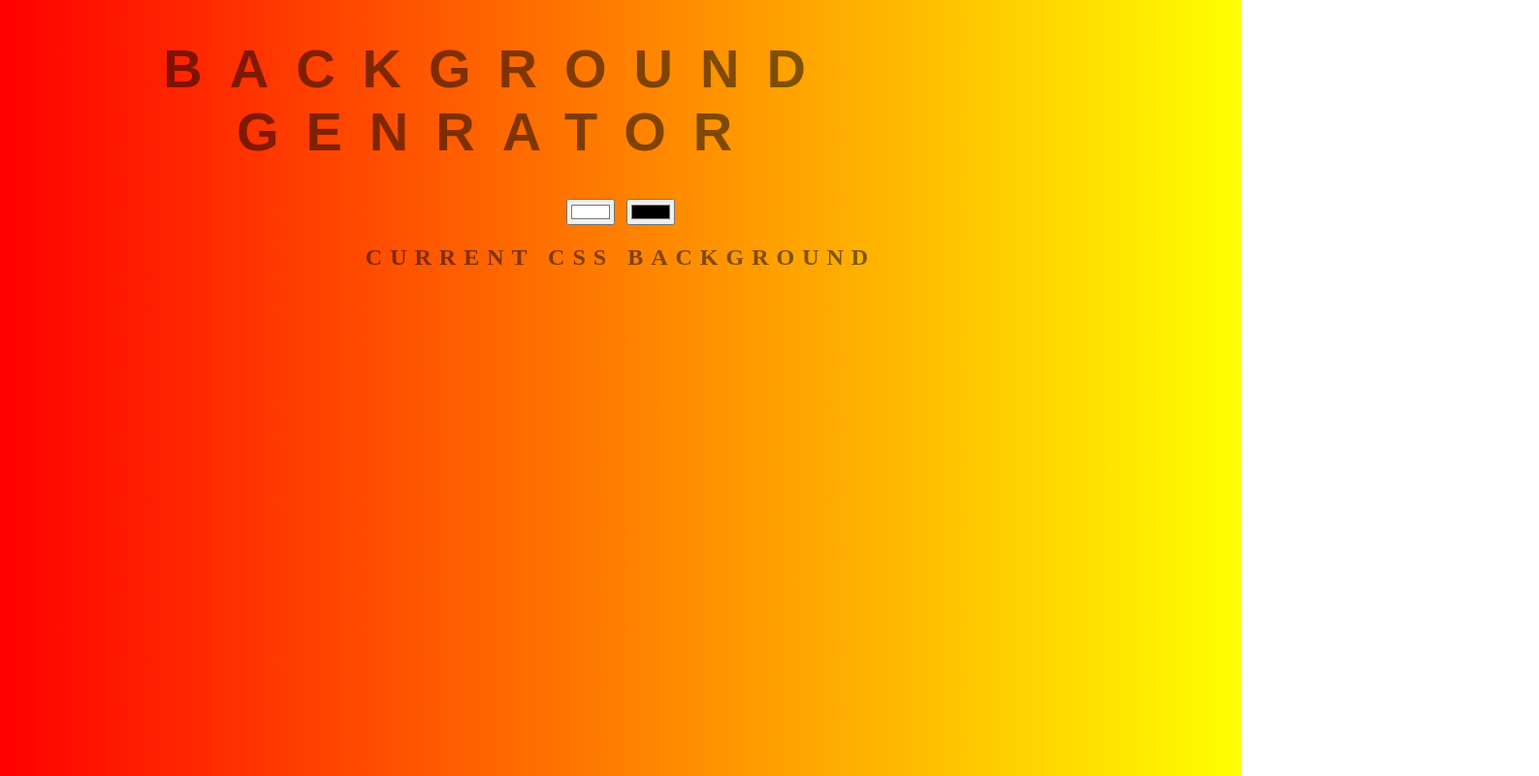
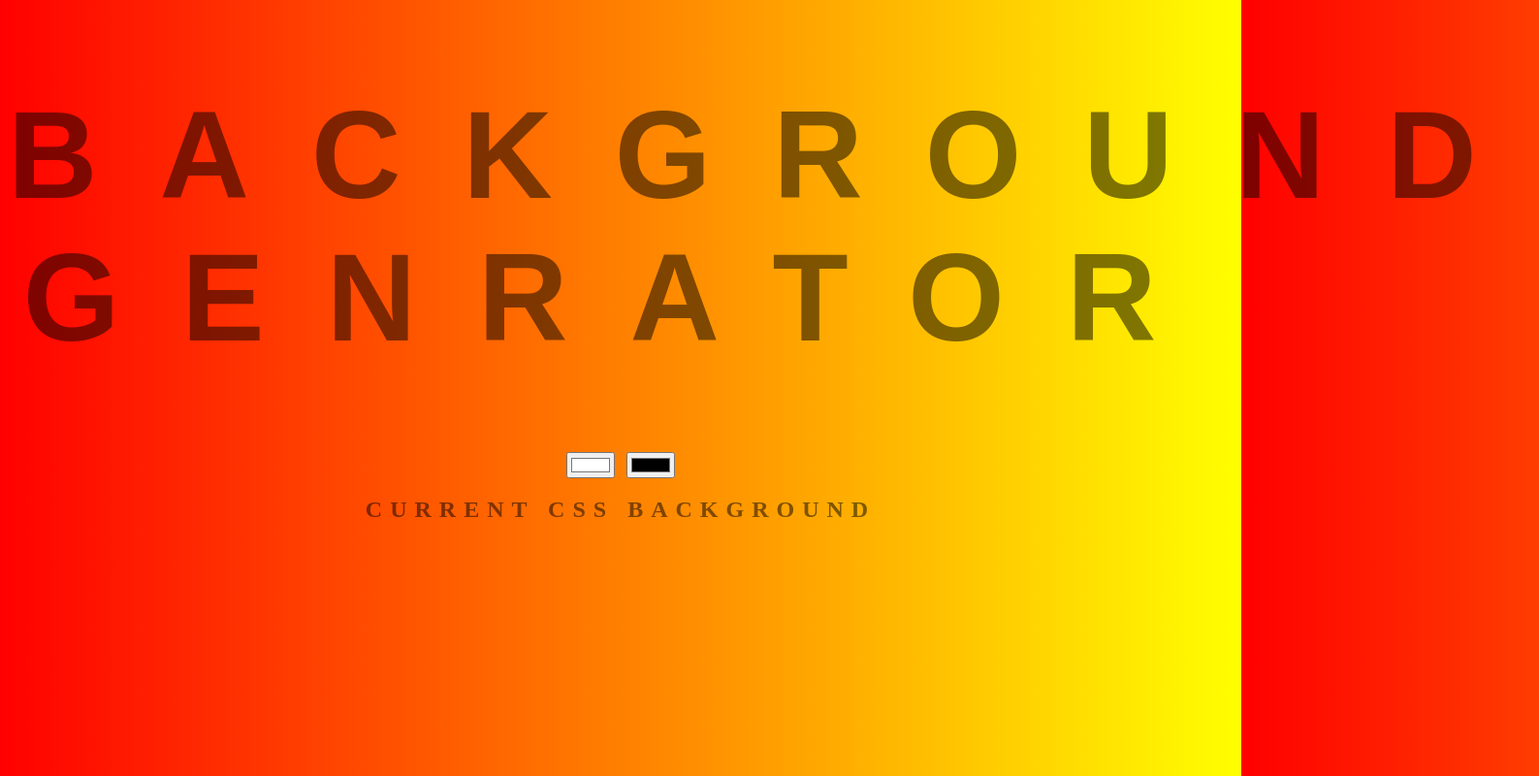
Before and after one commit to devhuzi/backgroundGen, a website: page index.html in a window 1280 px wide. Shown: the whole page at 97% size, 1587 px wide, since content can reach past the window. Drawn offline with Linux system fonts and the light colour scheme.

Commit message:
Update genBgStyle.css

```diff
--- a/genBgStyle.css
+++ b/genBgStyle.css
@@ -9,12 +9,12 @@ body {
 }
 
 h1 {
-    font: 600 3.5em 'Raleway', sans-serif;
+    font: 600 10vw 'Raleway', sans-serif;
     color: rgba(0,0,0,.5);
     text-align: center;
     text-transform: uppercase;
     letter-spacing: .5em;
-    width: 80%;
+    width: 100%;
 }
 
 h3 {
```
